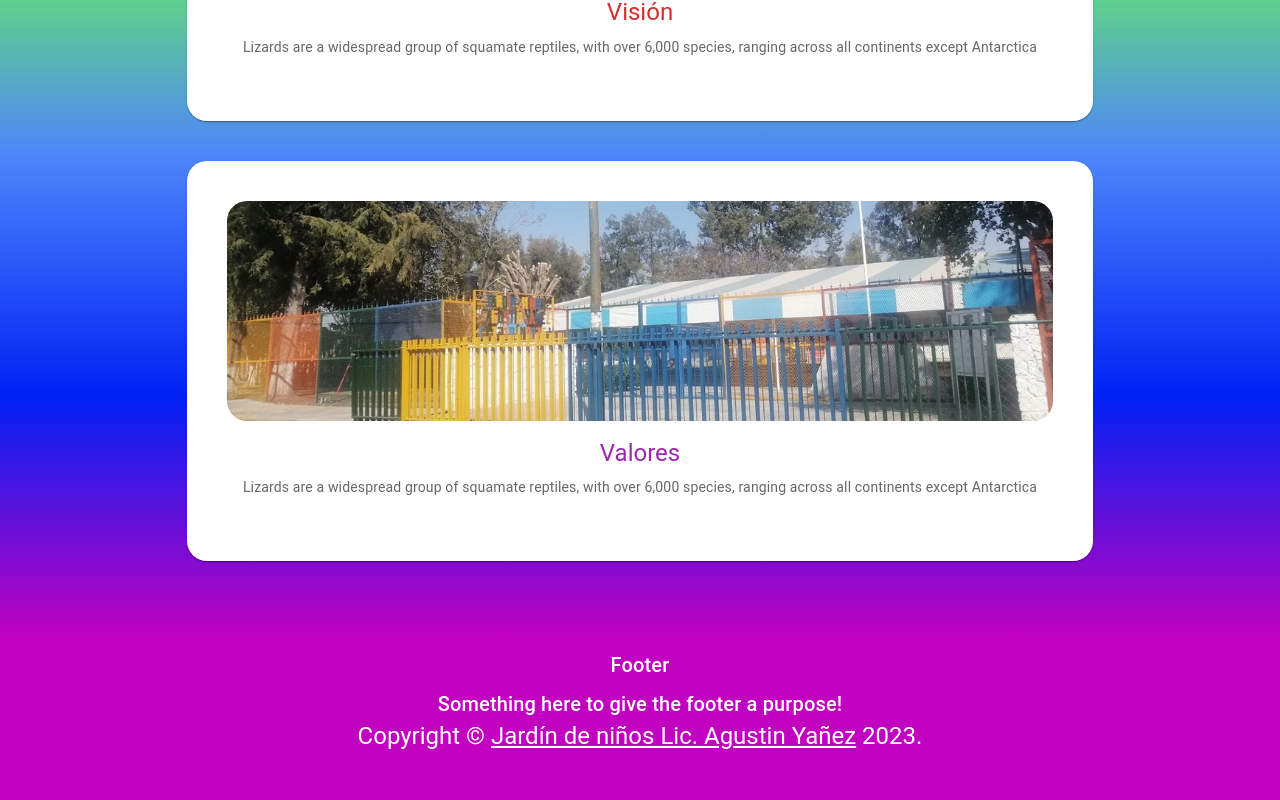
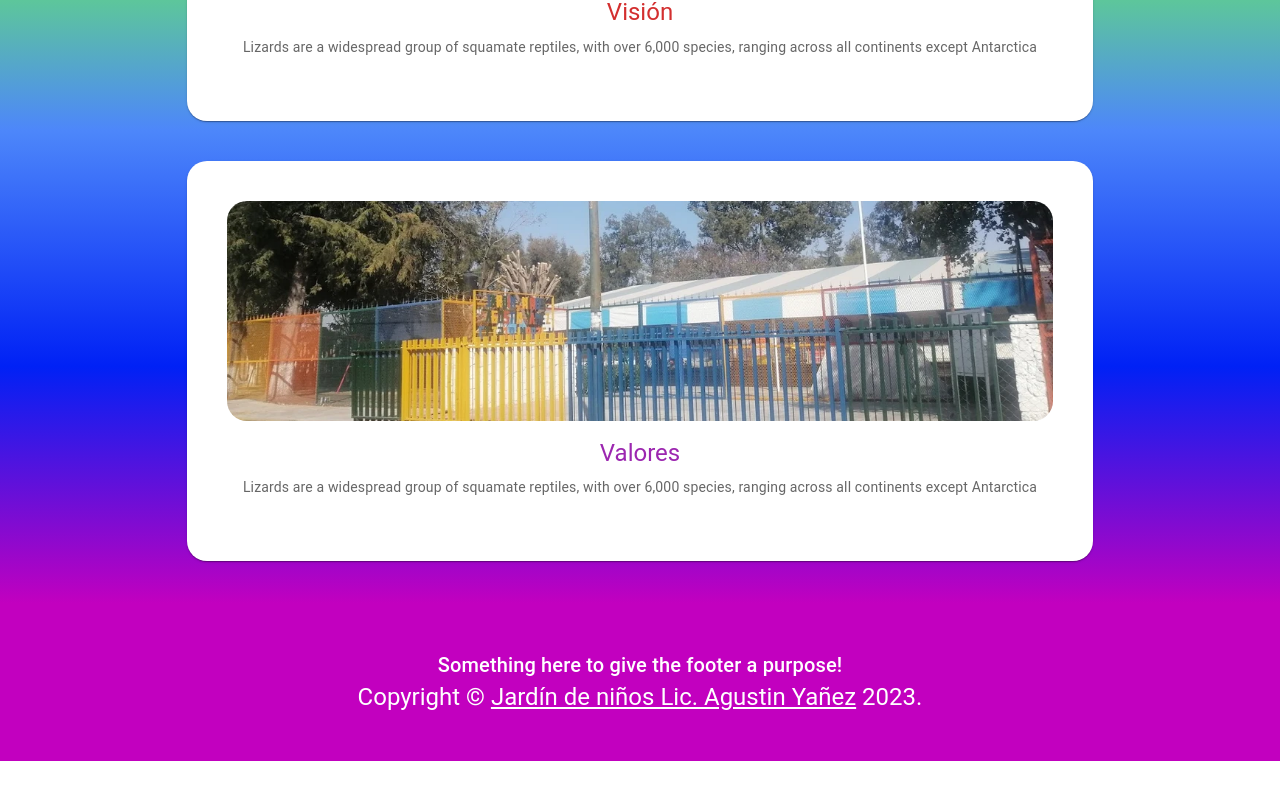
Before and after one commit to AxMar1221/jardin-de-ninos, a React (Vite) app: page /inicio in a window 1280 px wide. Shown: the part 816-1616 px from the top of the page. After the commit the page ends 1577 px from the top, so only its background shows below. Built offline with nearby package versions, Linux system fonts and the light colour scheme.

Commit message:
footer details

```diff
--- a/src/shared/FooterApp.jsx
+++ b/src/shared/FooterApp.jsx
@@ -16,9 +16,6 @@ function Copyright() {
 export const FooterApp = () => {
   return (
     <Box sx={{ color: "white", p: 6 }} component="footer">
-      <Typography variant="h6" align="center" gutterBottom>
-        Footer
-      </Typography>
       <Typography variant="h6" align="center" color="white" component="p">
         Something here to give the footer a purpose!
       </Typography>
```
